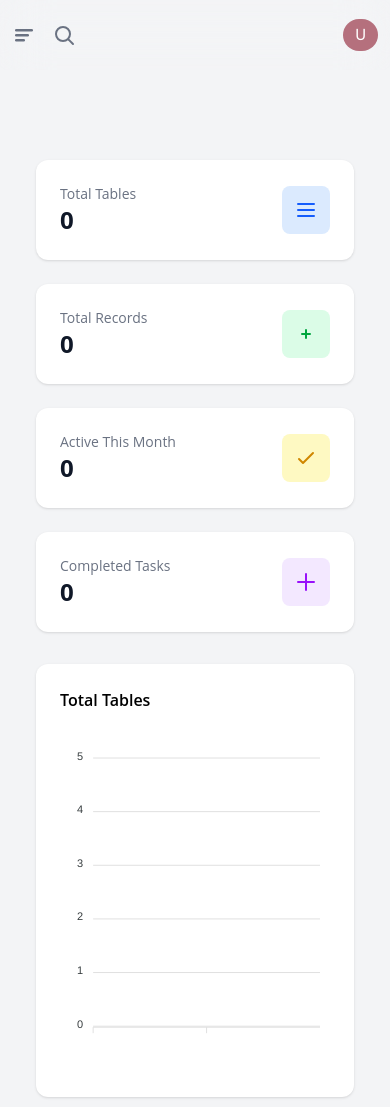
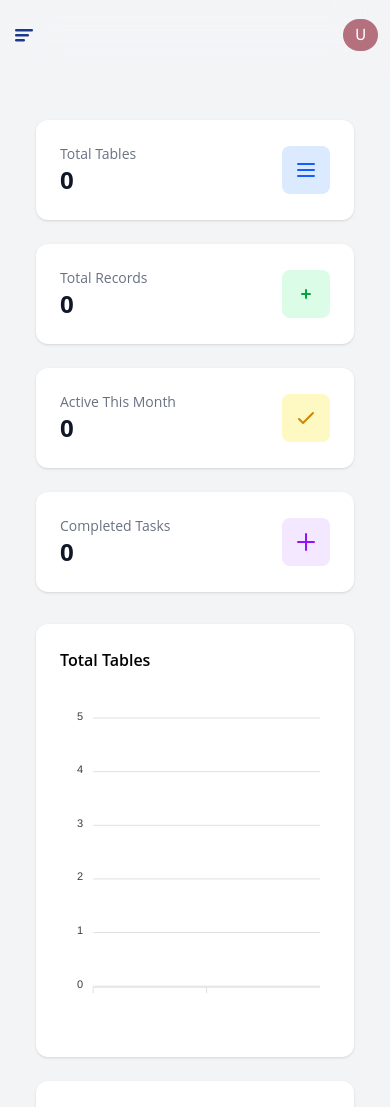
Before and after one commit to Sylejman540/ItemPilot, a PHP site: page /home.php in a window 390 px wide. Shown: the top 1107 px of the page. Run offline with PHP 8.4, Linux system fonts and the light colour scheme; the visitor is signed in with stand-in values (Sample User, id 1); data that the repository does not hold is empty; some libraries are stand-ins or nearby versions.

Commit message:
Update UI styles and layout for consistency
Refactored various components to improve layout and color consistency, including sidebar transitions, button colors, and input widths. Removed unused search button from home header and added a new vector image. These changes enhance visual coherence and usability across the application.

```diff
--- a/components/contact.php
+++ b/components/contact.php
@@ -9,10 +9,10 @@
 }
 
 </style>
-<header id="appHeader4"  class="absolute md:mt-13 mt-20 transition-all duration-300 ease-in-out">
+<header id="appHeader4"  class="absolute md:mt-13 mt-10 transition-all duration-300 ease-in-out">
 <section class="bg-gray-100 rounded-md hidden w-full" id="contact-right">
 
-    <div class="flex gap-2 md:px-50 mt-20">
+    <div class="flex gap-2 md:px-50 mt-20 ml-5 md:ml-0">
       <img src="images/contact.png" alt="Contact" class="w-10 h-10 rounded-full mr-3">
       <h4 class="md:text-sm text-md font-medium mt-3 text-gray-600">Contact Us</h4>
     </div>
@@ -25,7 +25,7 @@
             <h1 class="text-lg font-medium">Name</h1>
             <p class="text-sm text-gray-600">Your full name so we know who’s reaching out.</p>
           </div>
-          <input type="text" class="border-1 bg-white border-gray-400 h-8 rounded-lg w-100 md:mt-9 mt-3 px-2 text-sm">
+          <input type="text" class="border-1 bg-white border-gray-400 h-8 rounded-lg w-90 md:mt-9 mt-3 px-2 text-sm">
         </div>
 
         <div class="h-[1px] bg-gray-200 md:w-240 w-100 mt-2 md:ml-50"></div>
@@ -34,7 +34,7 @@
             <h1 class="text-lg font-medium">Email Address</h1>
             <p class="text-sm text-gray-600">We’ll use this to reply to your message.</p>
           </div>
-          <input type="email" class="border-1 bg-white border-gray-400 h-8 rounded-lg w-100 md:mt-9 mt-3 px-2 text-sm">
+          <input type="email" class="border-1 bg-white border-gray-400 h-8 rounded-lg w-90 md:mt-9 mt-3 px-2 text-sm">
         </div>
 
         <div class="h-[1px] md:ml-50 bg-gray-200 md:w-240 w-100 mt-2 md:ml-50"></div>
@@ -43,20 +43,20 @@
             <h1 class="text-lg font-medium">Subject</h1>
             <p class="text-sm text-gray-600">A brief summary of your question or request.</p>
           </div>
-          <input type="text" class="border-1 border-gray-400 h-20 bg-white rounded-lg w-100 mt-3 px-2 text-sm">
+          <input type="text" class="border-1 border-gray-400 h-20 bg-white rounded-lg w-90 mt-3 px-2 text-sm">
         </div>
 
         <div class="h-[1px] md:ml-50 bg-gray-200 md:w-240 w-100 mt-2 md:ml-50"></div>
-        <div class="md:flex md:text-start text-center md:gap-82 md:px-50">
+        <div class="md:flex md:text-start text-center md:gap-81 md:px-50">
           <div class="grid mt-6 mb-6">
             <h1 class="text-lg font-medium">Message</h1>
             <p class="text-sm text-gray-600">Tell us how we can help you.</p>
           </div>
-          <input type="text" class="border-1 border-gray-400 h-20 bg-white rounded-lg w-100 mt-3 px-2 text-sm">
+          <input type="text" class="border-1 border-gray-400 h-20 bg-white rounded-lg w-90 mt-3 px-2 text-sm">
         </div>
         <div class="h-[1px] md:ml-50 bg-gray-200 md:w-240 w-100 mt-2 md:ml-50"></div>
 
-        <button class="bg-blue-600 hover:bg-blue-500 mb-5 text-white rounded-lg py-1 px-4 cursor-pointer mt-4 md:ml-50" type="submit">Reach Out</button>
+        <button class="bg-blue-600 hover:bg-blue-500 mb-5 text-white rounded-lg py-1 px-4 cursor-pointer mt-4 md:ml-50 ml-5" type="submit">Reach Out</button>
     </form>
 </section>
 </header>
--- a/components/dashboard.php
+++ b/components/dashboard.php
@@ -8,7 +8,7 @@
 
 </style>
 
-<header id="appHeader3"  class="absolute md:mt-13 mt-20 transition-all duration-300 ease-in-out"   style="padding-left: 1.25rem; padding-right: 1.25rem;">
+<header id="appHeader3"  class="absolute md:mt-13 mt-10 transition-all duration-300 ease-in-out"   style="padding-left: 1.25rem; padding-right: 1.25rem;">
 <section class="bg-gray-100 w-full px-4 sm:px-6 lg:px-8 py-10" id="home-right">
   <article class="max-w-7xl mt-10">
   <!-- Header KPIs -->
--- a/components/table.php
+++ b/components/table.php
@@ -8,11 +8,11 @@
   }
 </style>
 
-<header id="appHeader3" class="absolute md:mt-13 mt-20 transition-all duration-300 ease-in-out px-5">
+<header id="appHeader3" class="absolute md:mt-13 mt-10 transition-all duration-300 ease-in-out px-5">
   <section class="bg-gray-100 rounded-md hidden w-full mb-5" id="event-right">
 
     <!-- Header -->
-    <div class="md:flex md:justify-between md:px-8 ml-4 mr-4 mt-20 md:mb-10 mb-5">
+    <div class="md:flex md:justify-between md:px-8 ml-2 mr-2 mt-20 md:mb-10 mb-5">
       <div class="flex gap-4">
         <!-- ✅ Search -->
         <input type="search" placeholder="Search tables..."
@@ -157,7 +157,6 @@
           </a>
         </li>
         <?php endwhile; $stmt->close(); ?>
-
       </ul>
     </div>
   </section>
--- a/home.php
+++ b/home.php
@@ -287,8 +287,6 @@ $barData  = fillMissingMonthlyWithNull($barData);
 
 // ✅ Arrays ready for charts
 ?>
-
-
 <!DOCTYPE html>
 <html lang="en" class="overflow-x-hidden">
 <head>
@@ -360,19 +358,12 @@ $barData  = fillMissingMonthlyWithNull($barData);
 <header id="appHeader2" class="fixed top-0 z-50 flex justify-between md:px-10 py-[19px] md:py-3 px-3 backdrop-blur-xl bg-transparent">
         <!-- Left Side Of The Header -->
         <article class="flex items-center gap-4">
-          <button id="menuBtn" class="top-1 left-2 z-50 text-gray-500 hover:text-blue-500 cursor-pointer">
+          <button id="menuBtn" class="top-1 left-2 z-50 text-blue-900 cursor-pointer">
             <!-- Hamburger (☰) -->
              <svg id="hamburgerIcon" class="w-6 h-6" viewBox="0 0 24 24" fill="currentColor" aria-hidden="true">
               <rect x="3" y="6"  width="18" height="2.5" rx="1.25" />
               <rect x="3" y="11" width="14" height="2.5" rx="1.25" />
               <rect x="3" y="16" width="10" height="2.5" rx="1.25" />
-            </svg>
-          </button>
-
-          <button aria-label="Search" class="text-gray-500">
-            <svg class="w-6 h-6" fill="none" stroke="currentColor" stroke-width="2" stroke-linecap="round" stroke-linejoin="round" viewBox="0 0 24 24">
-            <circle cx="11" cy="11" r="7" />
-            <line x1="21" y1="21" x2="16.65" y2="16.65" />
             </svg>
           </button>
         </article>
```
Also changed, not shown: categories/Groceries Table/insert_groceries.php (+5 -5 lines), components/header.php (+45 -20 lines), categories/Sales Strategy/uploads/Vector (44).png (added).
